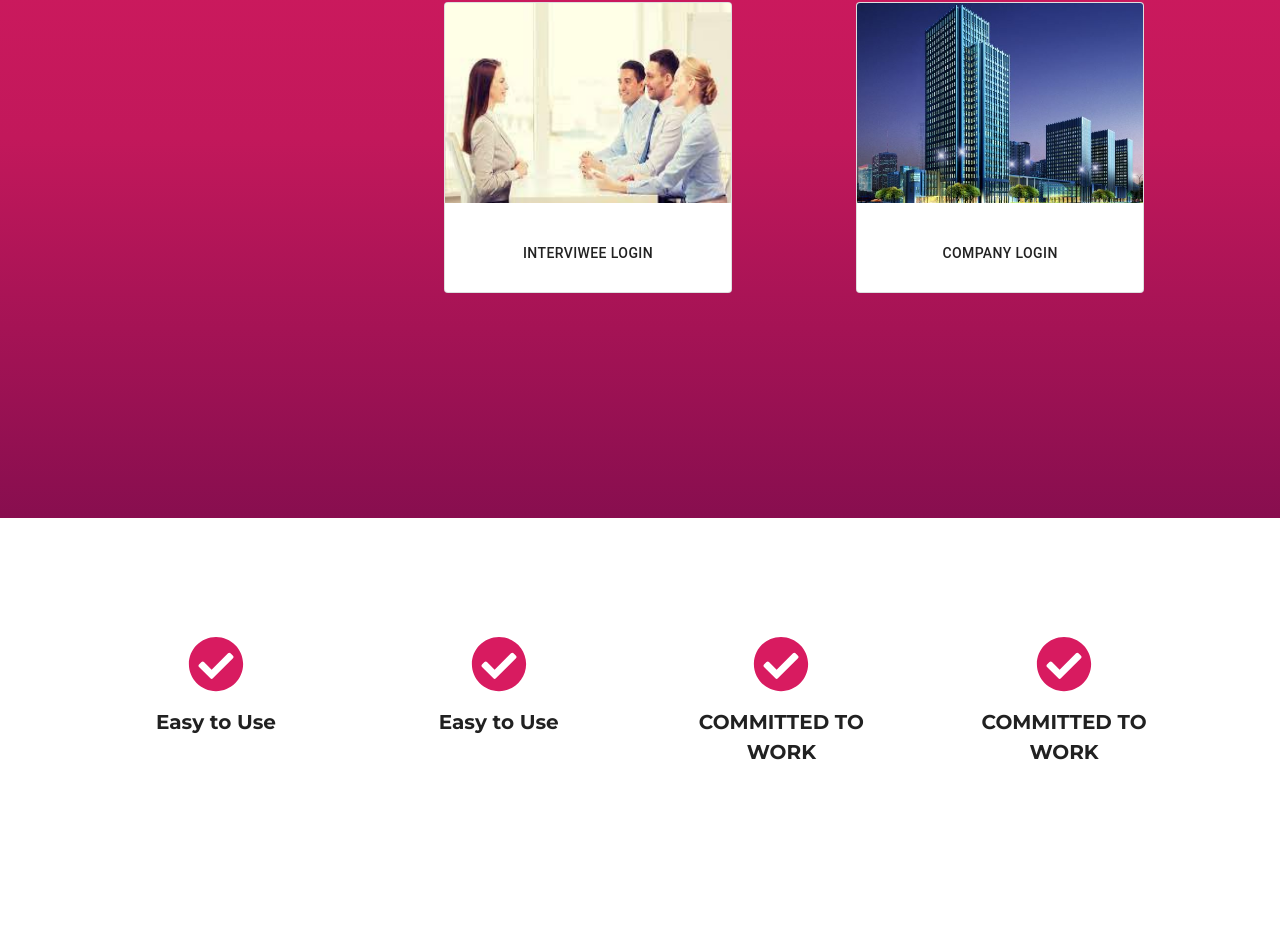
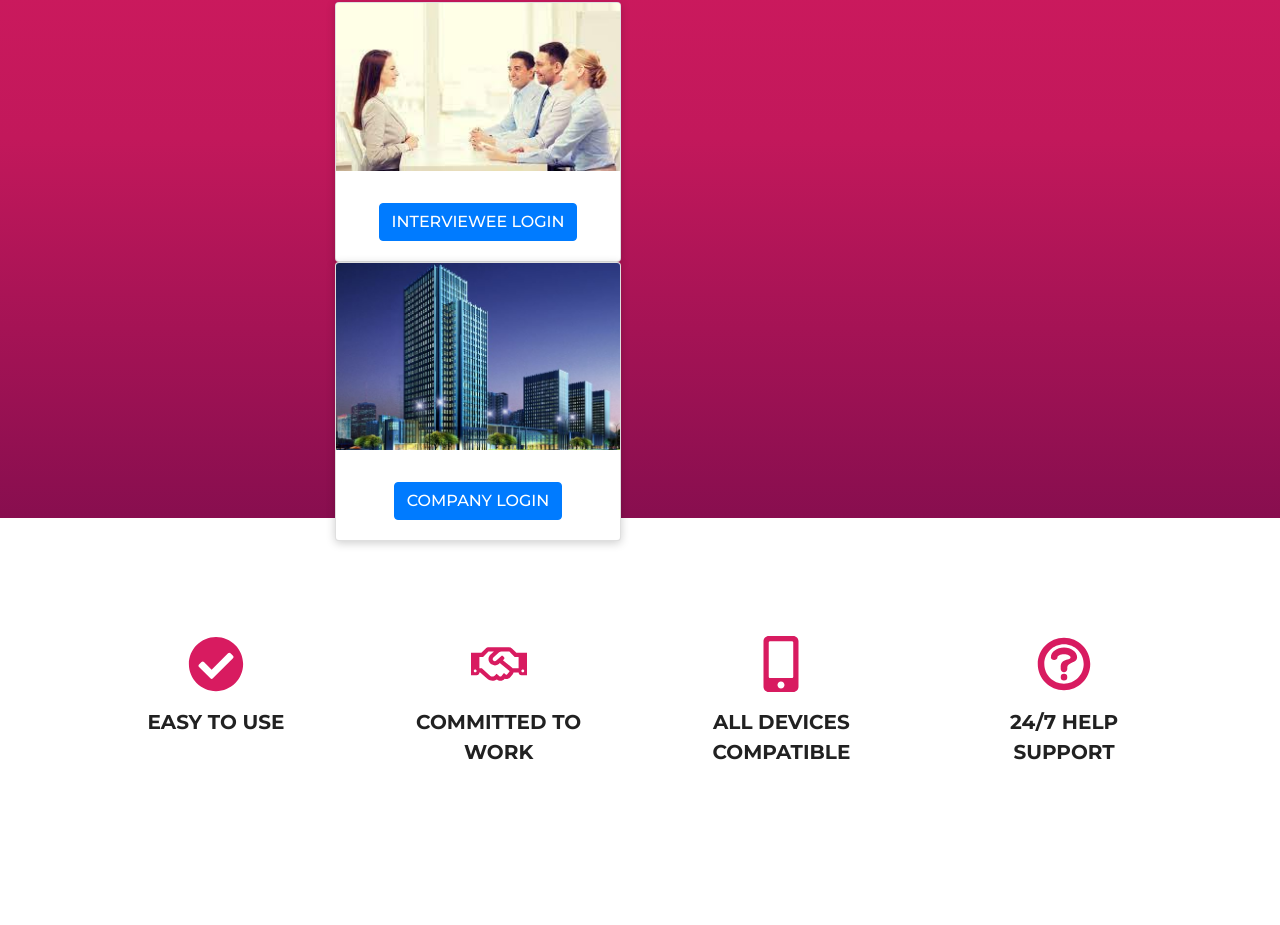
Before and after one commit to harrithha/Interview-Website, a React (Create React App) app in the folder interview/: page / in a window 1280 px wide. Shown: the part 298-1223 px from the top of the page. Built offline with nearby package versions, Linux system fonts and the light colour scheme.

Commit message:
Feature Icons added

```diff
--- a/interview/src/App.js
+++ b/interview/src/App.js
@@ -4,6 +4,8 @@ import Navbar from './components/Navbar';
 import * as ReactBootStrap from 'react-bootstrap'
 import HomePageBody from './components/HomePageBody';
 import Features from './components/Features';
+import Footer from './components/Footer';
+
 
 
 function App() {
@@ -12,6 +14,7 @@ function App() {
  <Navbar/>
  <HomePageBody />
  <Features />
+ <Footer/>
     </div>
   );
 }
--- /dev/null
+++ b/interview/src/components/Card.css
@@ -0,0 +1,9 @@
+*{
+    padding: 0;
+    margin:0;
+    box-sizing: border-box;
+}
+
+.box-shadow{
+    box-shadow:0px 2px 10px rgba(0, 0, 0, 0.2);
+}
--- /dev/null
+++ b/interview/src/components/Card.js
@@ -0,0 +1,41 @@
+import React from 'react';
+import './Card.css';
+
+function Card() {
+    const cardInfo = [
+        { image:"/images/Interviwee.jpg"  , title:"" , text:"INTERVIEWEE LOGIN" } ,
+        { image:"/images/Comp.jpg" , title:"" , text:"COMPANY LOGIN" } ,
+    ];
+
+    const renderCard = (card, index) => {
+
+
+        return(
+
+          <div class="container">
+          <div class="row">
+              <div class="col-sm-4 py-3 py-sm-0">
+              <div class="card box-shadow">
+
+      <img src={card.image} class="card-img-top" alt="..." />
+      <div class="card-body">
+        <h5 class="card-title">{card.title}</h5>
+        <a href="#" class="btn btn-primary">{card.text}</a>
+      </div>
+    </div>
+          </div>
+      </div>
+      </div>
+
+
+
+        )
+    }
+    return (
+        <div>
+            <div>{cardInfo.map(renderCard)}</div>
+        </div>
+    )
+}
+
+export default Card
--- a/interview/src/components/Features.js
+++ b/interview/src/components/Features.js
@@ -1,7 +1,9 @@
 import React from 'react'
 import "./Features.css"
 import { FaCheckCircle } from 'react-icons/fa';
-
+import { FaRegHandshake } from 'react-icons/fa';
+import { FaMobileAlt } from 'react-icons/fa';
+import { GiHelp } from 'react-icons/gi';
 
 function Features() {
     return (
@@ -9,19 +11,19 @@ function Features() {
             <div className='row' >
               <div className='feature col-lg-3'>
                <FaCheckCircle className="icon"/>
-               <p>Easy to Use</p>
+               <p>EASY TO USE</p>
               </div>
               <div className='feature col-lg-3'>
-               <FaCheckCircle className="icon"/>
-               <p>Easy to Use</p>
-              </div>
-              <div className='feature col-lg-3'>
-               <FaCheckCircle className="icon"/>
+               <FaRegHandshake className="icon"/>
                <p>COMMITTED TO WORK</p>
               </div>
               <div className='feature col-lg-3'>
-               <FaCheckCircle className="icon"/>
-               <p>COMMITTED TO WORK</p>
+               <FaMobileAlt className="icon"/>
+               <p>ALL DEVICES COMPATIBLE</p>
+              </div>
+              <div className='feature col-lg-3'>
+              <GiHelp className="icon"/>
+               <p>24/7 HELP SUPPORT</p>
               </div>
             </div>
         </div>
--- /dev/null
+++ b/interview/src/components/Footer.css
@@ -0,0 +1,4 @@
+.footer{
+    background-color: rgb(94, 0, 135);
+    color: white;
+}
--- /dev/null
+++ b/interview/src/components/Footer.js
@@ -0,0 +1,31 @@
+import React from 'react';
+import './Footer.css';
+import { FaFacebook } from 'react-icons/fa';
+import { SiTwitter } from 'react-icons/si';
+import { SiWhatsapp } from 'react-icons/si';
+import { FiPhoneCall } from 'react-icons/fi';
+
+
+function Footer() {
+    return (
+        <div class='footer'>
+             <div className='row' >
+              <div className='feature col-lg-3'>
+               <FaFacebook className="icon"/>
+              </div>
+              <div className='feature col-lg-3'>
+               <SiTwitter className="icon"/>
+              </div>
+              <div className='feature col-lg-3'>
+               <SiWhatsapp className="icon"/>
+              </div>
+              <div className='feature col-lg-3'>
+              <FiPhoneCall className="icon"/>
+              </div>
+            </div>
+
+        </div>
+    )
+}
+
+export default Footer
--- a/interview/src/components/HomePageBody.css
+++ b/interview/src/components/HomePageBody.css
@@ -6,7 +6,8 @@
         height: 95vh;
 
     }
-/* linear-gradient(to bottom, #C51162, #880E4F) */
+
+
 .head{
     position: absolute;
     margin-top: 10vh;
@@ -21,18 +22,11 @@
     color: black;
 }
 
-.grid{
-    display: flex;
-    justify-content: space-evenly;
-    color: black;
-    font-weight: bold;
-    font-family: sans-serif;
-
-}
 
 .button{
     margin-bottom : 0px;
     padding-bottom: 0px;
+
 }
 
 .button:hover{
@@ -41,6 +35,3 @@
     font-weight: bold;
     text-decoration: underline;
 }
-.Card{
-    color: brown;
-}
--- a/interview/src/components/HomePageBody.js
+++ b/interview/src/components/HomePageBody.js
@@ -2,31 +2,12 @@ import React from 'react';
 import './HomePageBody.css';
 import Button from "@material-ui/core/Button";
 import {Card} from 'react-bootstrap';
+import Card1 from './Card';
 
 
 
 function HomePageBody() {
-const cardInfo = [
-    { image:"/images/Interviwee.jpg"  , title:"" , text:"INTERVIWEE LOGIN" } ,
-    { image:"/images/Comp.jpg" , title:"" , text:"COMPANY LOGIN" } ,
-];
 
-
-const renderCard = (card, index) => {
-    return(
-        <div className='Card'>
-        <Card style={{ width: '18rem', bgcolor: 'brown' }} key={index}>
-        <Card.Img variant="top" src={card.image} height="200px" width="300px" />
-        <Card.Body>
-          <Card.Title>{card.title}</Card.Title>
-         <div className='button'>
-          <Button variant="dark">{card.text}</Button>
-          </div>
-        </Card.Body>
-      </Card>
-      </div>
-    )
-}
 
     return (
     <div className={'home'}>
@@ -35,7 +16,7 @@ const renderCard = (card, index) => {
         <div class="webname">
             <div class="head">
               <h1 class="header">(Interwiew Website Name)</h1>
-              <div className='grid'>{cardInfo.map(renderCard)}</div>
+              <Card1 />
             </div>
        </div>
 
--- a/interview/src/index.js
+++ b/interview/src/index.js
@@ -3,8 +3,8 @@ import ReactDOM from 'react-dom';
 import './index.css';
 import App from './App';
 import reportWebVitals from './reportWebVitals';
-import 'bootstrap/dist/css/bootstrap.min.css';
-import Button from 'react-bootstrap/Button';
+import '../node_modules/bootstrap/dist/css/bootstrap.min.css';
+
 
 
 ReactDOM.render(
@@ -14,6 +14,12 @@ ReactDOM.render(
   document.getElementById('root')
 );
 
+<link href="https://cdn.jsdelivr.net/npm/bootstrap@5.0.1/dist/css/bootstrap.min.css" rel="stylesheet" integrity="sha384-+0n0xVW2eSR5OomGNYDnhzAbDsOXxcvSN1TPprVMTNDbiYZCxYbOOl7+AMvyTG2x" crossorigin="anonymous">
+<script src="https://cdn.jsdelivr.net/npm/bootstrap@5.0.1/dist/js/bootstrap.bundle.min.js" integrity="sha384-gtEjrD/SeCtmISkJkNUaaKMoLD0//ElJ19smozuHV6z3Iehds+3Ulb9Bn9Plx0x4" crossorigin="anonymous"></script>
+<script src="https://cdn.jsdelivr.net/npm/@popperjs/core@2.9.2/dist/umd/popper.min.js" integrity="sha384-IQsoLXl5PILFhosVNubq5LC7Qb9DXgDA9i+tQ8Zj3iwWAwPtgFTxbJ8NT4GN1R8p" crossorigin="anonymous"></script>
+<script src="https://cdn.jsdelivr.net/npm/bootstrap@5.0.1/dist/js/bootstrap.min.js" integrity="sha384-Atwg2Pkwv9vp0ygtn1JAojH0nYbwNJLPhwyoVbhoPwBhjQPR5VtM2+xf0Uwh9KtT" crossorigin="anonymous"></script>
+</link>
+
 // If you want to start measuring performance in your app, pass a function
 // to log results (for example: reportWebVitals(console.log))
 // or send to an analytics endpoint. Learn more: https://bit.ly/CRA-vitals
```
Also changed, not shown: interview/public/robots.txt (deleted), 1 other file (tests, documents, lock files or other folders). Lines whose indentation alone changed are shown as unchanged.
